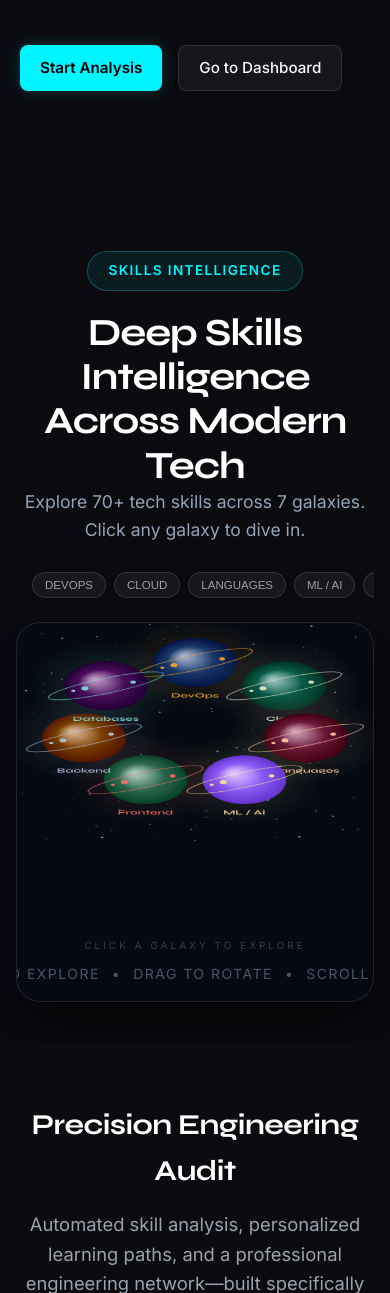
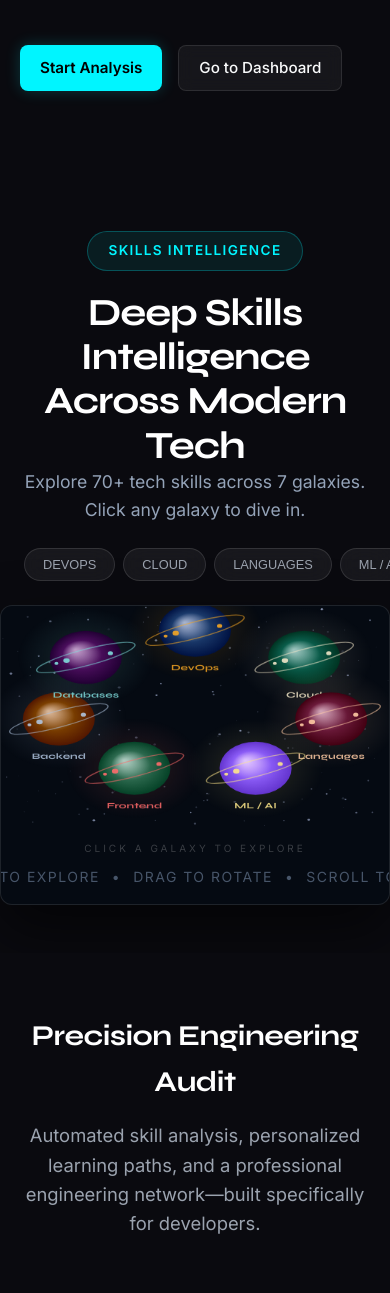
Before and after one commit to AnupamMI/skill-gap-radar, a Flask app: page / in a window 390 px wide. Shown: the part 449-1742 px from the top of the page. Run offline with Flask 3, Linux system fonts and the light colour scheme.

Commit message:
Mobile responsive fix + sidebar + UI improvements

```diff
--- a/templates/index.html
+++ b/templates/index.html
@@ -64,22 +64,24 @@
 
   /* ── Section ── */
   .skills-galaxy-section {
-    padding: 80px 16px 60px; /* reduced bottom padding */
+    padding: 80px 0 80px;     /* zero horizontal padding — let children handle it */
     position: relative;
     overflow: hidden;
-  }
-  @media (max-width: 768px) {
-    .skills-galaxy-section {
-        padding-top: 80px; /* was 120px — too much */
-        padding-bottom: 40px;
-    }
+    width: 100%;
   }
 
-  .galaxy-header { margin-bottom: 52px; }
-  /* Tighten the galaxy header on mobile */
+  @media (max-width: 768px) {
+    .skills-galaxy-section { padding: 60px 0 48px; }
+  }
+
+  .galaxy-header {
+    margin-bottom: 40px;
+    padding: 0 24px;          /* add horizontal padding here instead */
+  }
+
   @media (max-width: 640px) {
-      .galaxy-header { margin-bottom: 28px; } /* was 52px */
-      .galaxy-subtitle { font-size: 0.95rem; }
+    .galaxy-header { margin-bottom: 24px; }
+    .galaxy-subtitle { font-size: 0.9rem; }
   }
   .galaxy-eyebrow {
     display: inline-flex; align-items: center; gap: 8px;
@@ -103,16 +105,20 @@
   /* ── Filter bar ── */
   .category-filters {
     display: flex;
-    flex-wrap: nowrap; /* prevent wrapping */
-    justify-content: flex-start;
+    flex-wrap: nowrap;
+    justify-content: center;
     gap: 8px;
     margin-bottom: 24px;
-    padding: 0 16px;
+    padding: 0 24px;
     overflow-x: auto;
     -webkit-overflow-scrolling: touch;
-    scrollbar-width: none; /* hide scrollbar Firefox */
+    scrollbar-width: none;
   }
-  .category-filters::-webkit-scrollbar { display: none; } /* hide scrollbar Chrome */
+  .category-filters::-webkit-scrollbar { display: none; }
+
+  @media (max-width: 768px) {
+    .category-filters { justify-content: flex-start; }
+  }
   .filter-btn {
     padding: 8px 18px; border-radius: 9999px;
     font-size: 0.8rem; font-weight: 500;
@@ -135,9 +141,9 @@
   /* ── Canvas container ── */
   .galaxy-canvas-container {
     position: relative;
-    height: 420px; /* was 560px — too tall for mobile */
+    height: 520px;
     width: 100%;
-    max-width: 980px;
+    max-width: 100%;          /* don't constrain width here */
     margin: 0 auto;
     border-radius: 24px;
     overflow: hidden;
@@ -145,13 +151,10 @@
     border: 1px solid rgba(255,255,255,0.1);
     box-shadow: 0 25px 60px rgba(0,0,0,0.6);
   }
-  @media (min-width: 768px) {
-    .galaxy-canvas-container { height: 660px; }
-  }
-  @media (max-width: 640px) {
-    .galaxy-canvas-container { height: 380px; } /* was 500px */
-    .filter-btn { padding: 6px 12px; font-size: 0.72rem; }
-  }
+
+  @media (min-width: 1024px) { .galaxy-canvas-container { height: 640px; } }
+  @media (max-width: 768px)  { .galaxy-canvas-container { height: 360px; border-radius: 16px; } }
+  @media (max-width: 480px)  { .galaxy-canvas-container { height: 300px; border-radius: 12px; } }
 
   /* ── Hint text ── */
   .galaxy-hint-text {
@@ -319,18 +322,28 @@
   ───────────────────────────────────────── */
   function buildMapGalaxies() {
     const {W,H} = getSize();
-    const cx = W/2, cy = H * .46;
-    const rx = Math.min(W*.32, 260), ry = Math.min(H*.28, 200);
-    const n  = GALAXIES.length;
-    mapGalaxies = GALAXIES.map((g,i) => {
-      const angle = (i/n)*Math.PI*2 - Math.PI/2;
+    const cx = W/2, cy = H * .44;   /* slightly higher center */
+
+    /* Scale radii to actual container size */
+    const rx = Math.min(W * .36, 280);
+    const ry = Math.min(H * .33, 210);
+
+    /* Planet size scales with container */
+    const baseR = Math.min(W, H) < 400 ? 36 : Math.min(W, H) < 600 ? 46 : 54;
+
+    const n = GALAXIES.length;
+    mapGalaxies = GALAXIES.map((g, i) => {
+      const angle = (i / n) * Math.PI * 2 - Math.PI / 2;
       return {
         ...g,
-        cx: cx + Math.cos(angle)*rx,
-        cy: cy + Math.sin(angle)*ry,
-        radius: Math.min(W,H) < 500 ? 42 : 52,
-        orbs: Array.from({length:3},(_,j) => ({
-          angle: (j/3)*Math.PI*2, dist: 24+j*8, speed:.4+j*.15, r:3.5-j*.7
+        cx: cx + Math.cos(angle) * rx,
+        cy: cy + Math.sin(angle) * ry,
+        radius: baseR,
+        orbs: Array.from({length: 3}, (_, j) => ({
+          angle: (j/3) * Math.PI * 2,
+          dist: 22 + j * 7,
+          speed: .4 + j * .15,
+          r: 3.2 - j * .6
         }))
       };
     });
```
